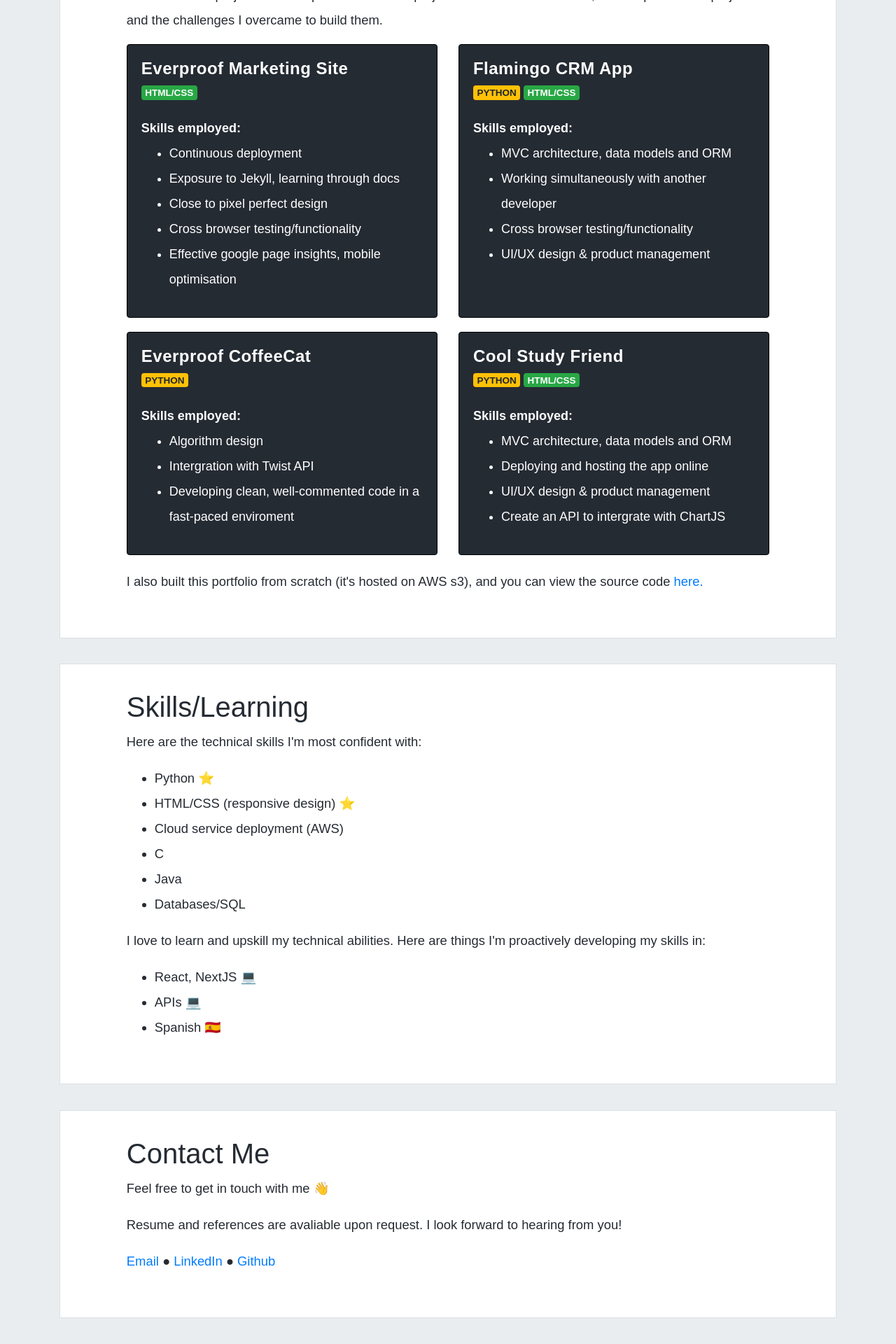
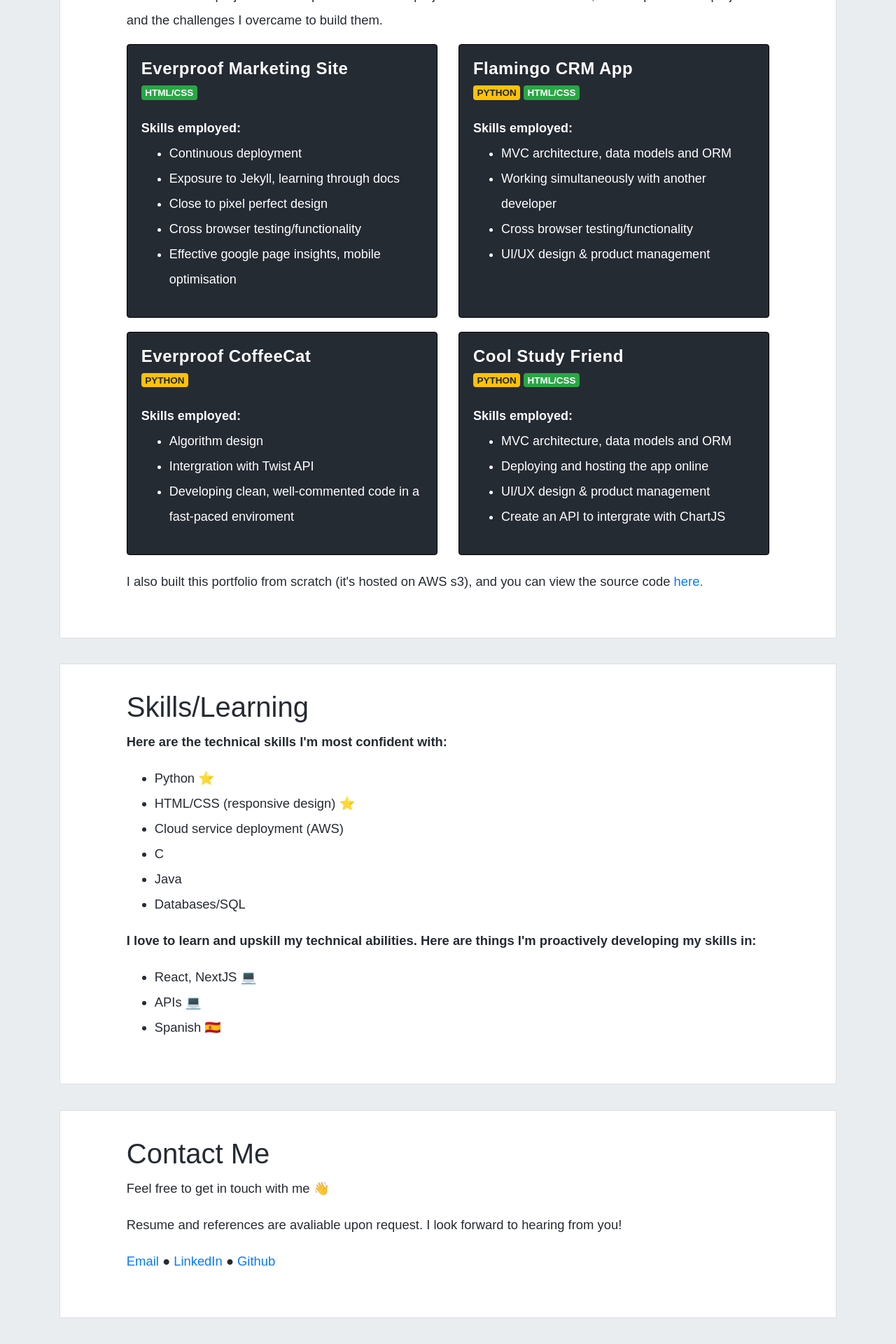
Before and after one commit to nickrm97/Portfolio, a Jekyll site: the page built from index.html, in a window 1280 px wide. Shown: the part 1114-3034 px from the top of the page at 70% size. Built offline with Jekyll 4.4.1, drawn with Linux system fonts in a browser that asks for light colours; nearby versions of some CDN libraries.

Commit message:
bold text

```diff
--- a/index.html
+++ b/index.html
@@ -100,7 +100,7 @@
   <div class="row justify-content-md-center">
     <div class="col-sm-10 inner">
     <h1>Skills/Learning</h1>
-      <p> Here are the technical skills I'm most confident with: </p>
+      <p><b> Here are the technical skills I'm most confident with:</b></p>
       <ul>
         <li>Python ⭐</li>
         <li>HTML/CSS (responsive design) ⭐</li>
@@ -109,7 +109,7 @@
         <li>Java</li>
         <li>Databases/SQL</li>
       </ul>
-      <p> I love to learn and upskill my technical abilities. Here are things I'm proactively developing my skills in: </p>
+      <p><b>I love to learn and upskill my technical abilities. Here are things I'm proactively developing my skills in:</b></p>
         <ul>
           <li>React, NextJS 💻</li>
           <li>APIs 💻</li>
```
